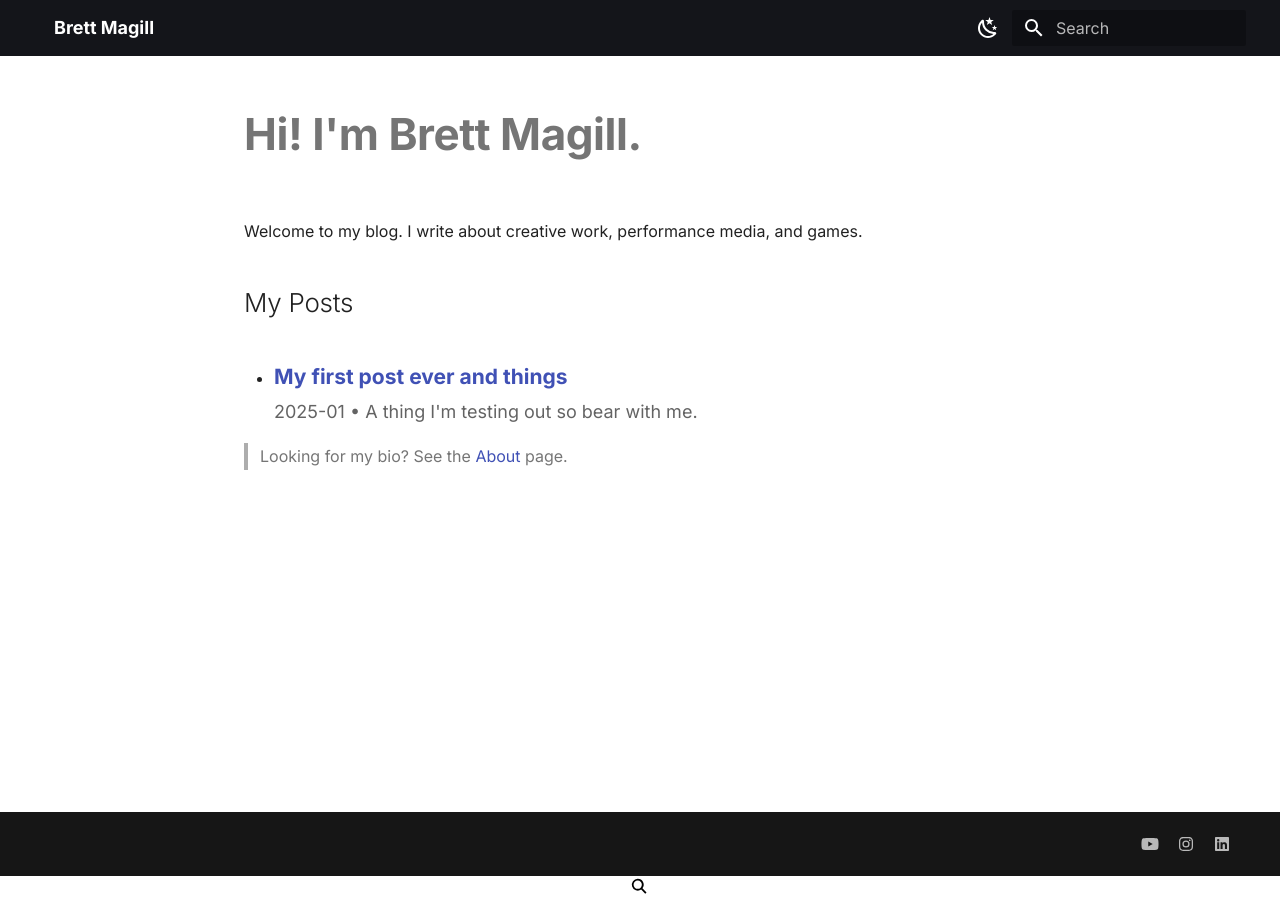
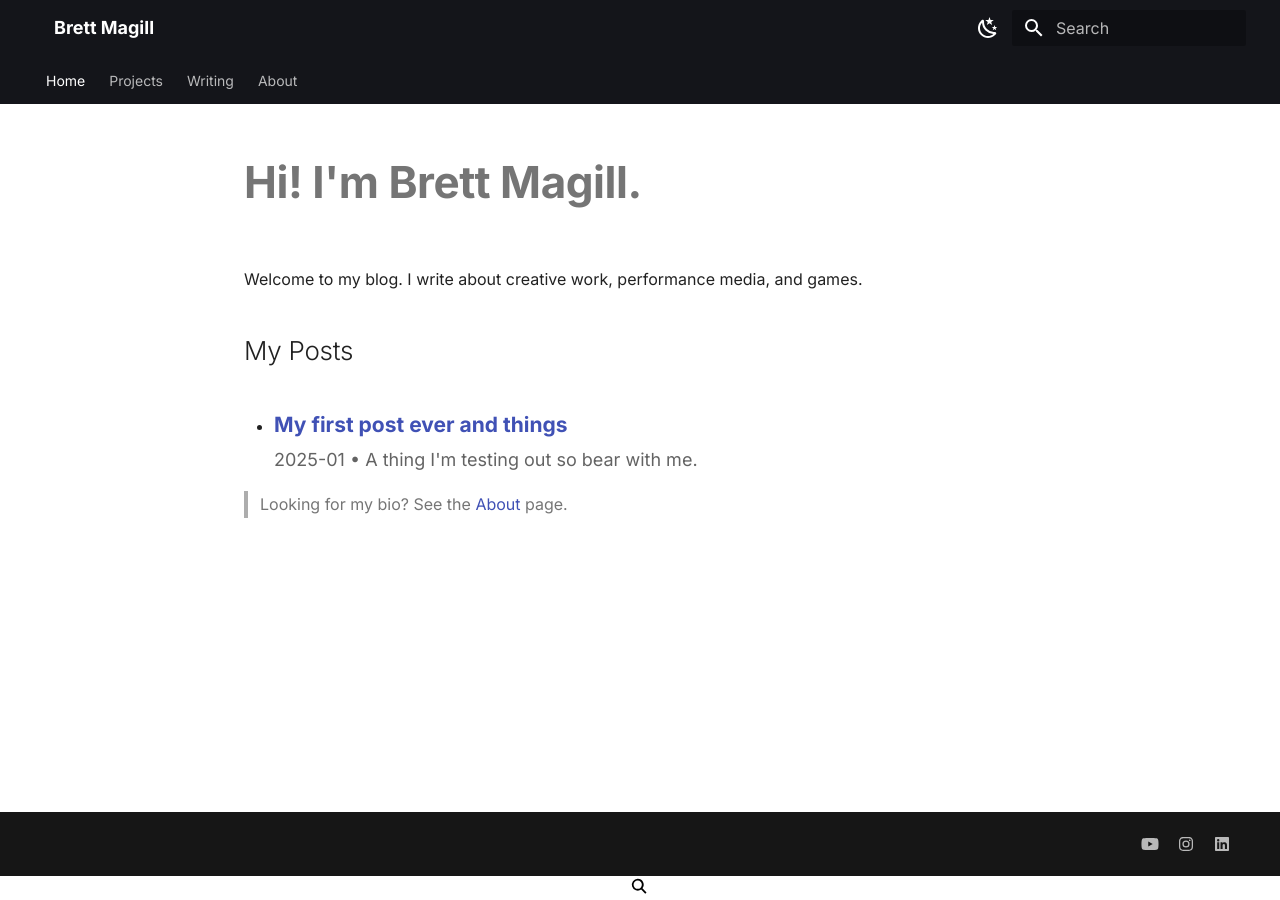
Before and after one commit to thatbrettmagill/thatbrettmagill.github.io, an MkDocs documentation site: the page built from docs/index.md, in a window 1280 px wide. Built offline with MkDocs 1.6.1 and Material for MkDocs 9.7.7, drawn with Linux system fonts in a browser that asks for light colours.

Commit message:
Update mkdocs.yml

```diff
--- a/mkdocs.yml
+++ b/mkdocs.yml
@@ -6,19 +6,20 @@ theme:
   name: material
   palette:
     - scheme: default
-      primary: black        # light mode header
+      primary: black
       accent: orange
       toggle:
         icon: material/weather-night
         name: Dark mode
     - scheme: slate
-      primary: black        # dark mode header
+      primary: black
       accent: orange
       toggle:
         icon: material/weather-sunny
         name: Light mode
   features:
-    - navigation.top        # menu in the header
+    - navigation.tabs          # <-- this makes the top-level nav show in the header
+    - navigation.tabs.sticky   # keeps tabs visible on scroll (optional)
     - navigation.instant
     - content.code.copy
 
```
